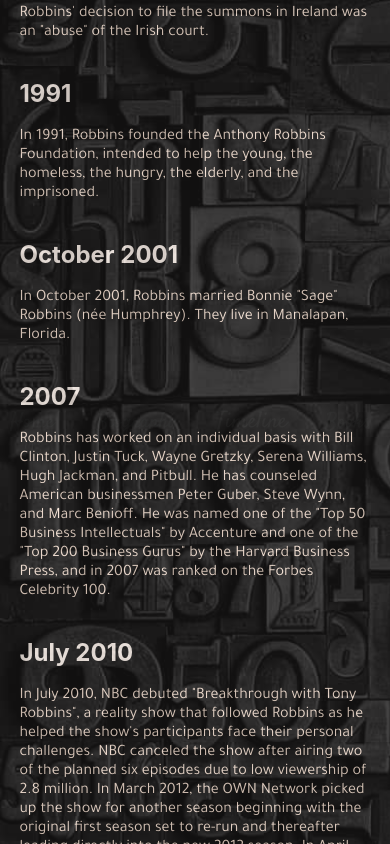
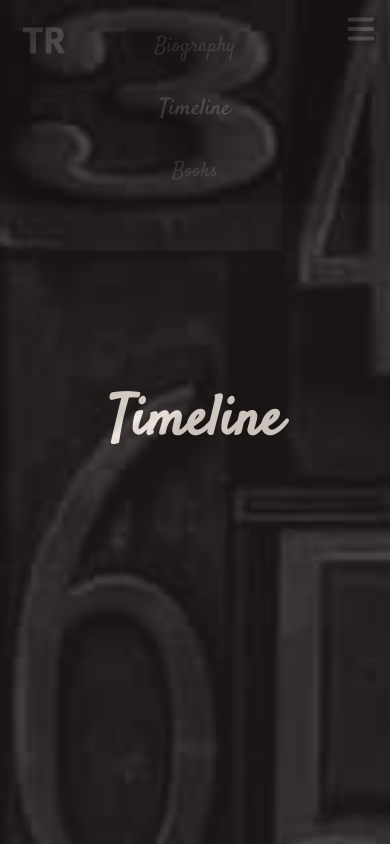
Before and after one commit to FormidablePencil/tonyR-timeline, a React (Create React App) app: page /timeline in a window 390 px wide. Built offline with nearby package versions, Linux system fonts and the light colour scheme.

Commit message:
made navbar responsive

```diff
--- a/src/reusables/navbar/index.scoped.sass
+++ b/src/reusables/navbar/index.scoped.sass
@@ -1,11 +1,27 @@
 @use '../../styles/utilities'
 
-.outer-container
+.menu-icon
+  z-index: 1
+  cursor: pointer
+  visibility: hidden
+  @media (max-width: utilities.$smallScreenEnd)
+    visibility: visible
+    position: absolute
+    right: 10px
+    top: 10px
+    color: white
+
+img
+  height: 2em
+  width: 3em
+  @media (max-width: utilities.$smallScreenEnd)
+    margin-top: 15px
+    margin-left: 10px
+    z-index: 2
 
 .container
   height: 3em
   width: 100vw
-  background-color: rgba(21, 21, 21, .8)
   display: flex
   align-items: center
   justify-content: center
@@ -14,6 +30,12 @@
   top: 0
   transform: translateY(-3em)
   animation: trans-in 1s 1s
+  background-color: rgba(21, 21, 21, .8)
+  @media (max-width: utilities.$smallScreenEnd)
+    background-color: rgba(21, 21, 21, 0)
+    height: auto
+    flex-direction: column
+    align-items: flex-start
 
   animation-fill-mode: forwards
   // @include translate-nav(true)
@@ -22,16 +44,39 @@
     display: flex
     justify-content: flex-end
     @extend .container-width
+    @media (max-width: utilities.$smallScreenEnd)
+      background-color: rgba(21, 21, 21, .8)
+      padding-top: 2em
+      flex-direction: column
+      width: 100%
+      margin: 0
+      margin-top: -3em
+      transition: transform 1s
+
+  .hide-inner-container
+    @media (max-width: utilities.$smallScreenEnd)
+      transform: translateY(-21em)
+      transition: transform 1s
 
   .nav-item
     margin: 0 0 0 2em
     text-decoration: none
+    align-self: flex-start
     color: #B5B5B5
     font-weight: 500
     font-family: satisfy
     font-size: 1.3em
     cursor: pointer
     transition: transform 300ms
+    display: flex
+    align-items: center
+    justify-content: center
+    @media (max-width: utilities.$smallScreenEnd)
+      height: 3em
+      text-align: center
+      margin: 0
+      width: 100%
+
     &:hover
       transform: scale(1.1)
       transition: transform 300ms
@@ -45,11 +90,6 @@
 .isHidden
   visibility: hidden
 
-img
-  height: 2em
-  width: 3em
-  z-index: 2
-
 .hide
   transform: translateY(0)
   transition: transform 1s
--- a/src/reusables/navbar/index.tsx
+++ b/src/reusables/navbar/index.tsx
@@ -1,9 +1,12 @@
 import { useEffect, useState } from "react";
 import { Link, useHistory, useLocation } from "react-router-dom";
+import { HiMenu } from "react-icons/hi";
+import { AiOutlineClose } from "react-icons/ai";
 import "./index.scoped.sass";
 
 function Navbar({ setSelectedNav, selectedNav }) {
   const [hideNavbar, setHideNavbar] = useState(false);
+  const [mobileMenuOpen, setMobileMenuOpen] = useState(false);
   let { pathname } = useLocation();
   let history = useHistory();
 
@@ -11,6 +14,7 @@
   useEffect(() => setHideNavbar(false), [pathname, setHideNavbar]);
 
   const navigate = (navigateTo) => {
+    setMobileMenuOpen(false)
     if (navigateTo === "/") setHideNavbar(true);
     else setHideNavbar(false);
     setSelectedNav(navigateTo);
@@ -39,7 +43,23 @@
         } container`}
       >
         <img src={require("../../assets/imgs/TR.png").default} alt="T.R." />
-        <div className="inner-container">
+        {!mobileMenuOpen ? (
+          <HiMenu
+            onClick={() => setMobileMenuOpen(true)}
+            size={38}
+            className="menu-icon"
+          />
+        ) : (
+          <AiOutlineClose
+            onClick={() => setMobileMenuOpen(false)}
+            size={38}
+            className="menu-icon"
+          />
+        )}
+        <div
+          className={`${!mobileMenuOpen &&
+            "hide-inner-container"} inner-container`}
+        >
           <NavItem
             text="Home"
             navigateTo="/"
```
